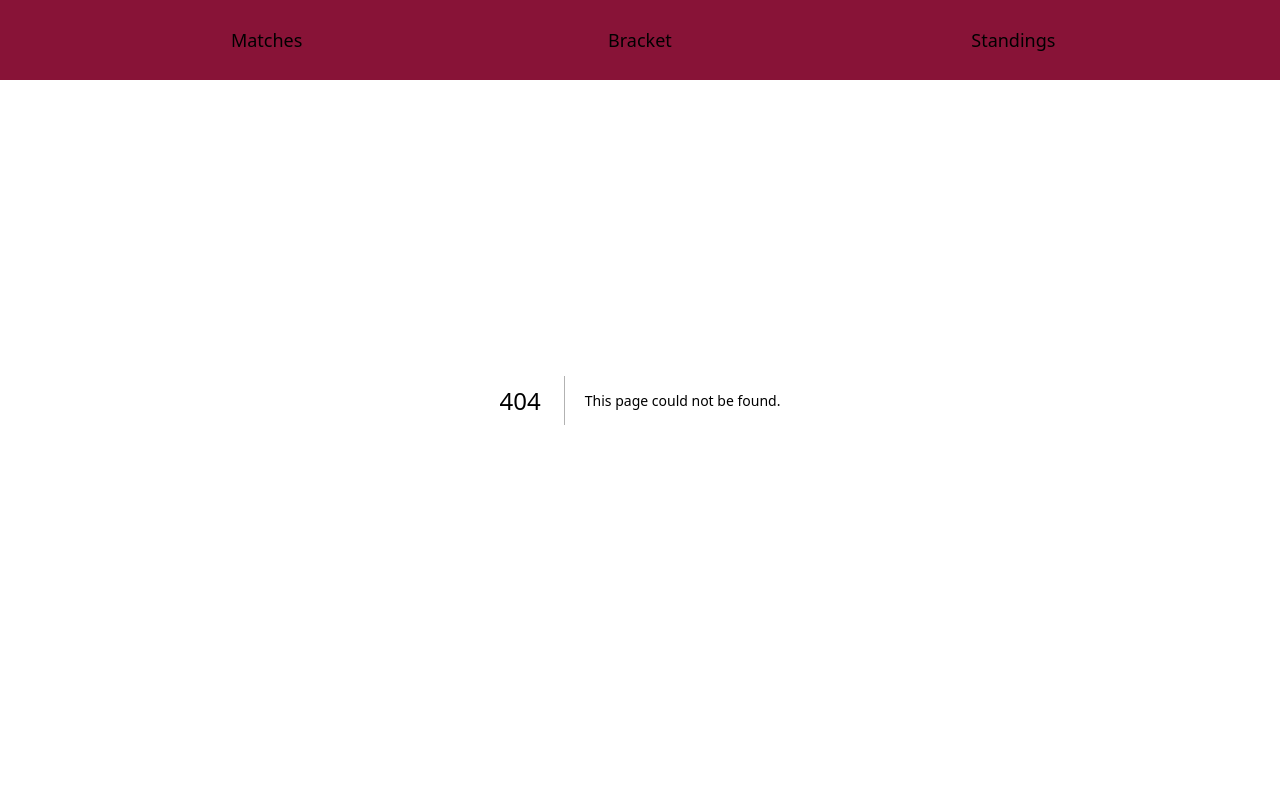
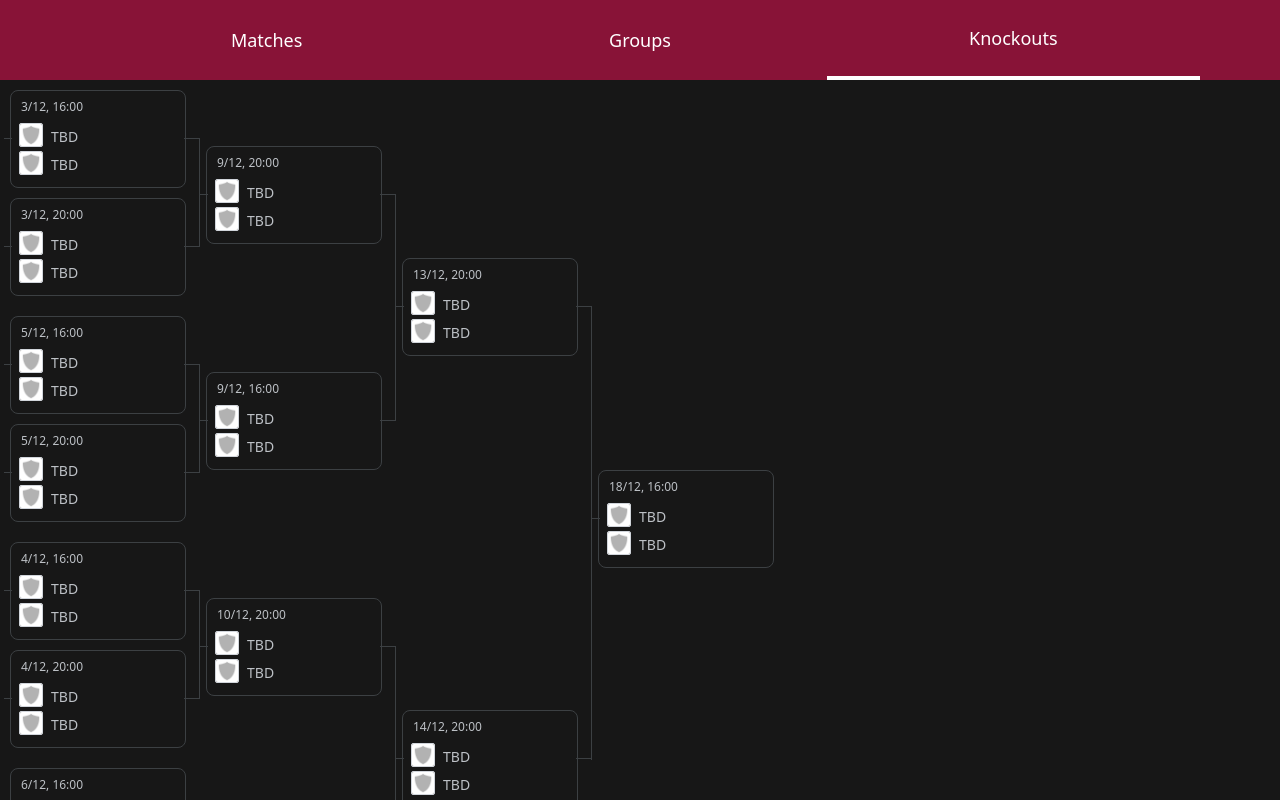
Before and after one commit to erikbg7/world-cup-microapp, a Next.js app: page /knockout in a window 1280 px wide. Before the commit this address had no page. Shown: the top 800 px of the page. Built offline with nearby package versions, Linux system fonts and the light colour scheme.

Commit message:
📘 Redefine routes

```diff
--- a/src/components/NavBar.tsx
+++ b/src/components/NavBar.tsx
@@ -10,8 +10,8 @@ interface ISection {
 
 const SECTIONS: ISection[] = [
   { id: 1, name: 'Matches', path: '/matches' },
-  { id: 2, name: 'Bracket', path: '/bracket' },
-  { id: 3, name: 'Standings', path: '/standings' },
+  { id: 2, name: 'Groups', path: '/groups' },
+  { id: 3, name: 'Knockouts', path: '/knockout' },
 ];
 
 const NavBar = () => {
```
Also changed, not shown: src/pages/groups/index.tsx (renamed from src/pages/standings/index.tsx), src/pages/knockout/index.tsx (renamed from src/pages/bracket/index.tsx).
